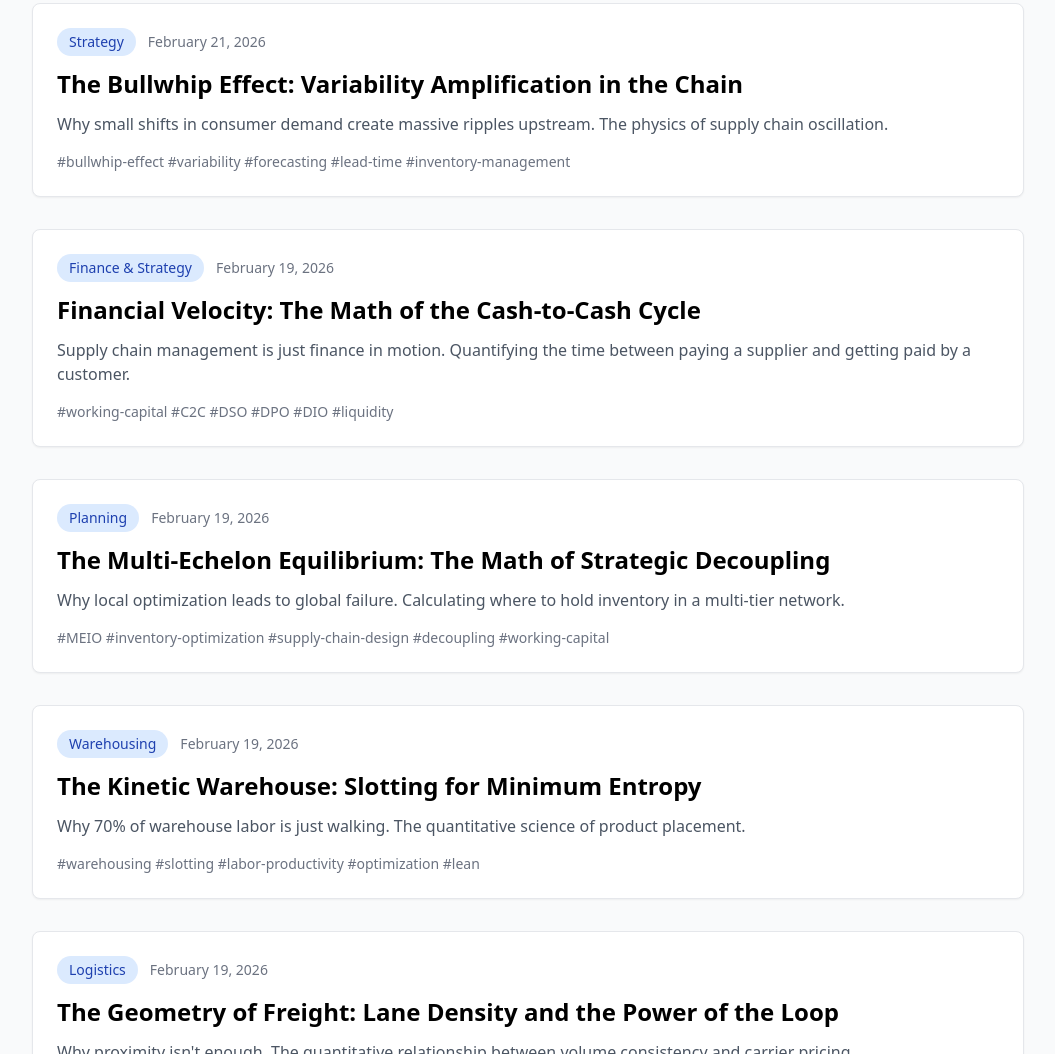
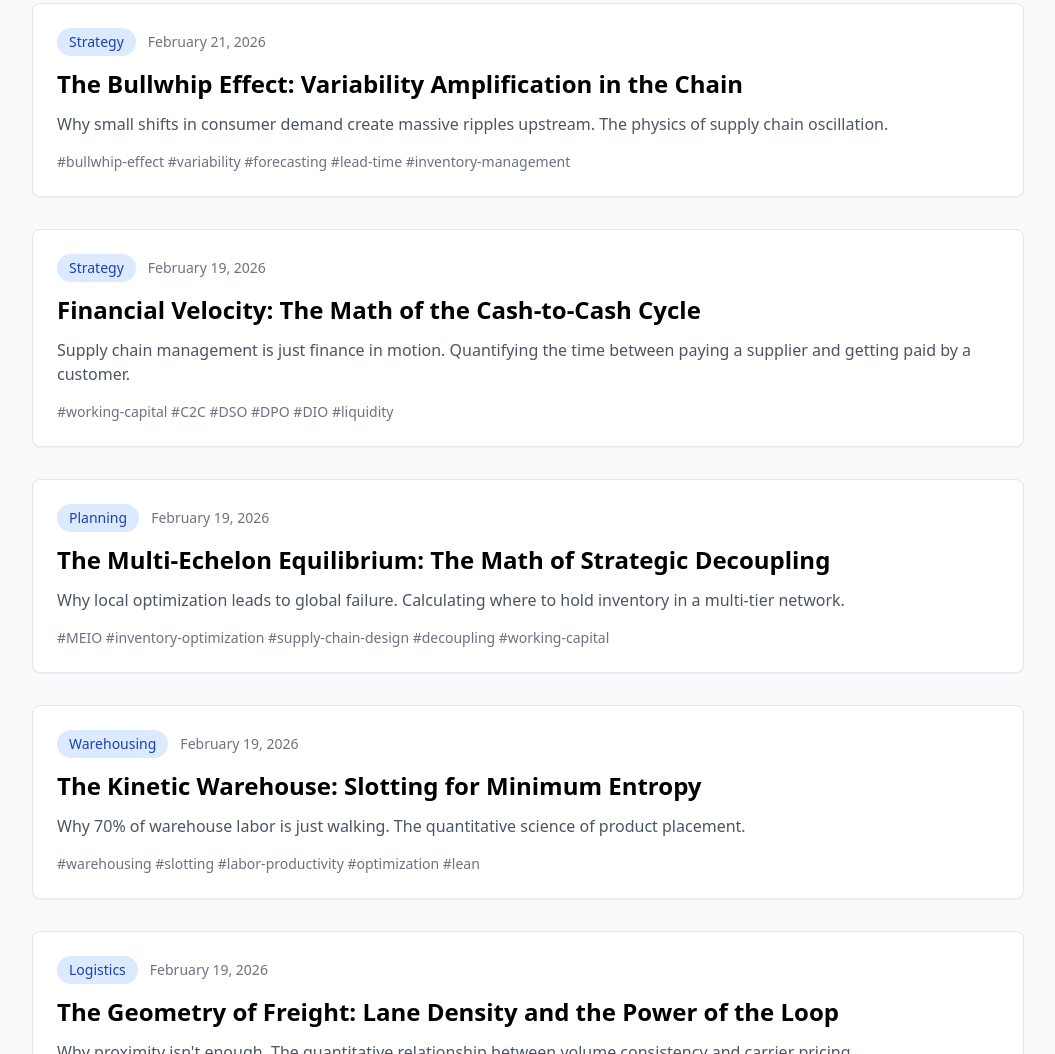
Before and after one commit to venkataramanik/imi-lab, an Astro site: page /blog in a window 1280 px wide. Shown: the part 685-1739 px from the top of the page, without its empty margins (112-1167 px from the left). Built offline with nearby package versions, Linux system fonts and the light colour scheme; Astro itself is replaced by a stand-in of ours.

Commit message:
Update Financial Velocity.md

```diff
--- a/src/content/posts/Financial Velocity.md
+++ b/src/content/posts/Financial Velocity.md
@@ -2,7 +2,7 @@
 title: "Financial Velocity: The Math of the Cash-to-Cash Cycle"
 description: "Supply chain management is just finance in motion. Quantifying the time between paying a supplier and getting paid by a customer."
 pubDate: 2026-02-19
-category: "Finance & Strategy"
+category: "Strategy"
 tags: ["working-capital", "C2C", "DSO", "DPO", "DIO", "liquidity"]
 featured: true
 ---
```
